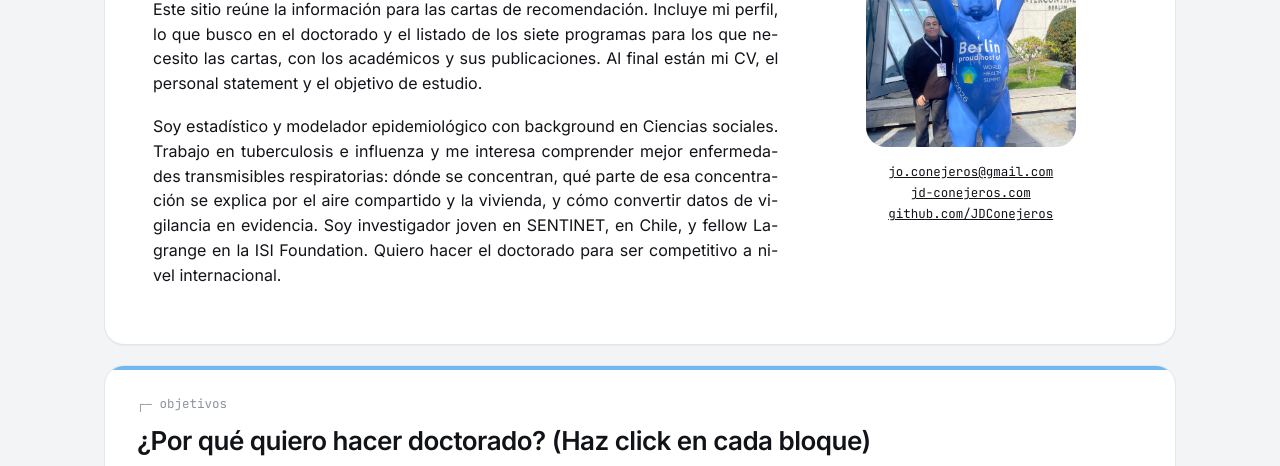
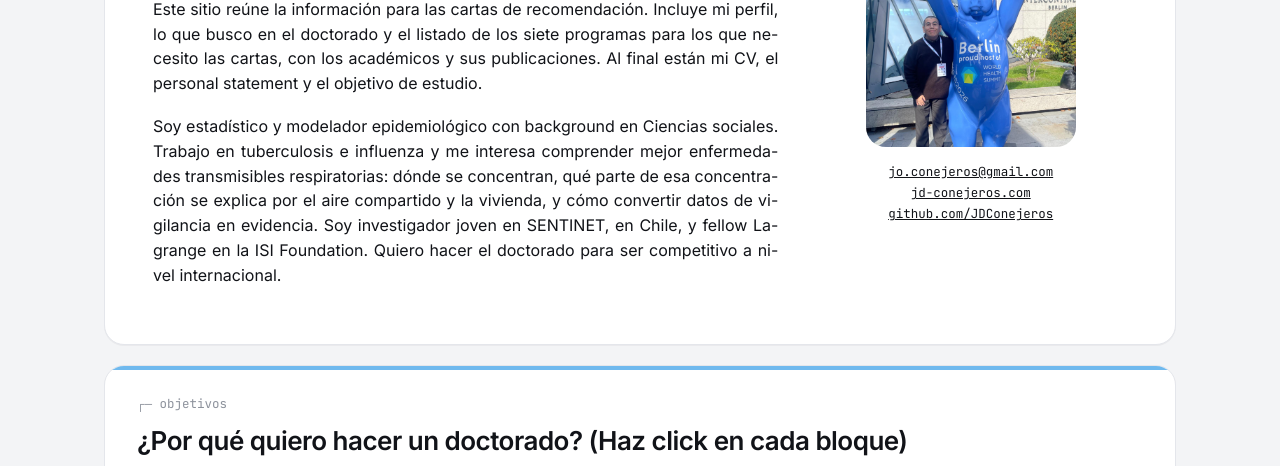
Before and after one commit to JDConejeros/PHD-List-Recommendation, a plain HTML site: page site/index.html in a window 1280 px wide. Shown: the part 268-734 px from the top of the page. Drawn offline with nearby package versions, Linux system fonts and the light colour scheme.

Commit message:
Ajustamos el título

```diff
--- a/site/index.html
+++ b/site/index.html
@@ -60,7 +60,7 @@
 
   <section class="panel section c-blue" id="aims">
     <p class="label">┌─ <span data-en="aims" data-es="objetivos">objetivos</span></p>
-    <h2 data-en="Why do I want to do a doctorate? (Click each block)" data-es="¿Por qué quiero hacer doctorado? (Haz click en cada bloque)">¿Por qué quiero hacer doctorado? (Haz click en cada bloque)</h2>
+    <h2 data-en="Why do I want to do a doctorate? (Click each block)" data-es="¿Por qué quiero hacer un doctorado? (Haz click en cada bloque)">¿Por qué quiero hacer un doctorado? (Haz click en cada bloque)</h2>
     <div class="aim-grid" id="aim-grid"></div>
   </section>
   <dialog id="aim-dialog">
```
